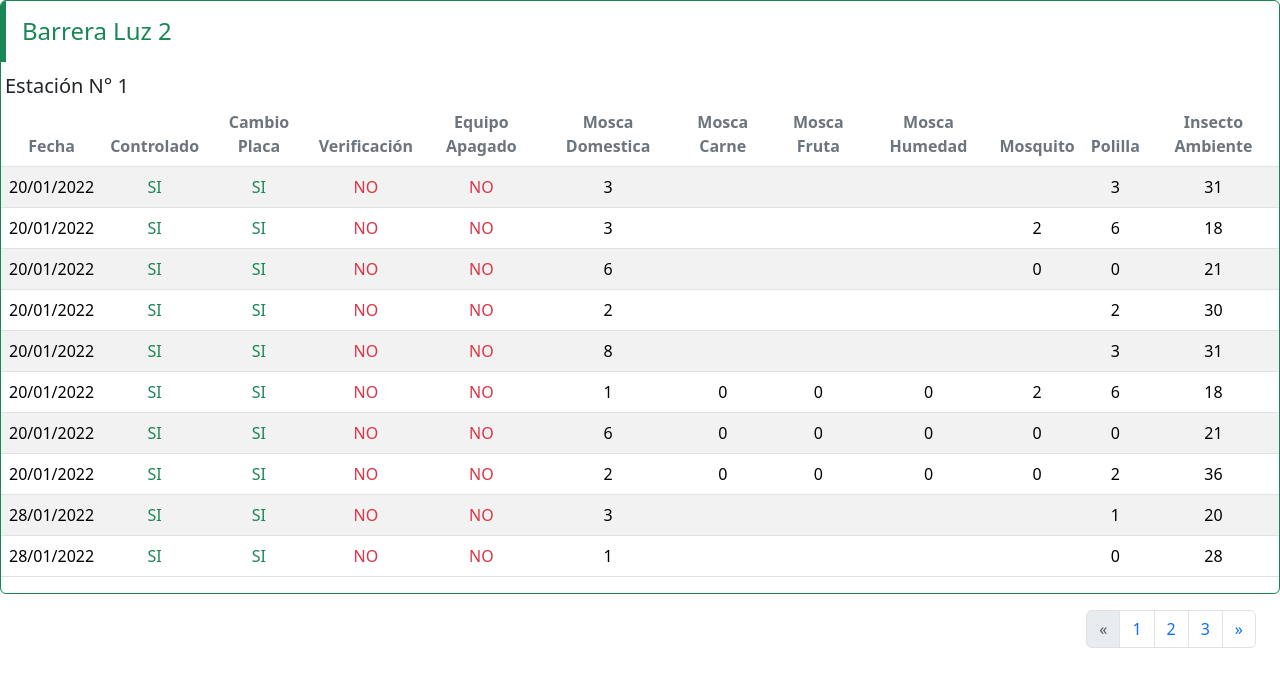
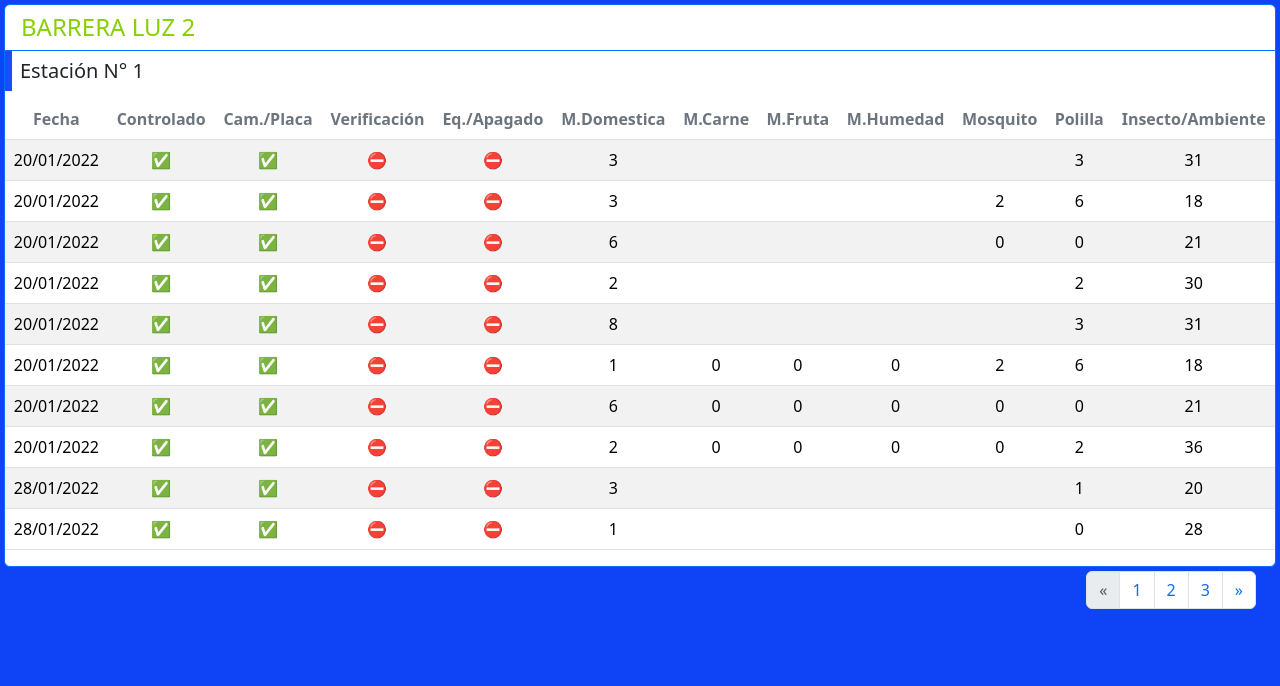
Before and after one commit to charlyeze/WebAppClienteBioclean, a React (Vite) app in the folder AppClienteQR/: page / in a window 1280 px wide. Shown: the top 686 px of the page. Built offline with nearby package versions, Linux system fonts and the light colour scheme.

Commit message:
Algunos cambios de estilo
iconos

```diff
--- a/AppClienteQR/index.html
+++ b/AppClienteQR/index.html
@@ -4,7 +4,7 @@
     <meta charset="UTF-8" />
     <link rel="icon" type="" href="" />
     <meta name="viewport" content="width=device-width, initial-scale=1.0" />
-    <title>Scanner QR</title>
+    <title>BioClean QR</title>
   </head>
   <body>
     <div id="root"></div>
--- a/AppClienteQR/src/App.css
+++ b/AppClienteQR/src/App.css
@@ -1,6 +1,3 @@
-h4{
-    margin: 5;
-    padding-left: 2;
-    display: inline-block;
-    border-left: 5px solid rgb(135, 208, 2);
+h5{
+    border-left: 7px solid rgba(2, 59, 245, 0.907);
 }
--- a/AppClienteQR/src/App.jsx
+++ b/AppClienteQR/src/App.jsx
@@ -32,7 +32,7 @@ function App() {
 
   const getValue = (type, value) => {
     if (type === "Boolean") {
-      return value ? "SI" : "NO";
+      return value ? '✅' : '⛔';
     }
     if (type === "Date") {
       return formatoFecha(value);
@@ -42,14 +42,14 @@ function App() {
 
   return (
     <>
-      <div className="table-responsive card border-success mb-3">
-        <h4 className="card-body bg-transparent border-success text-success">{barreras[barrera]}</h4>
-        <h5 className="m-1">Estación N° {estacion}</h5>
+      <div className="table-responsive card border-primary m-1">
+        <h4 className="card-header bg-transparent border-primary text-uppercase" style={{color:"rgb(135, 208, 2)"}}>{barreras[barrera]}</h4>
+        <h5 className="p-2">Estación N° {estacion}</h5>
         <table className="table text-center table-striped">
           <thead>
             <tr>
               {tableColumns.map((column) => (
-                <th key={column.propierty}>
+                <th key={column.property}>
                   <span className="text-secondary">{column.name}</span>
                 </th>
               ))}
@@ -73,7 +73,7 @@ function App() {
       <div/>
       <div className="pe-4">
         <nav aria-label="Page navigation example">
-          <ul className="pagination justify-content-end">
+          <ul className="pagination justify-content-end ">
             <li className="page-item disabled">
               <a className="page-link" href="#" aria-label="Previous">
                 <span aria-hidden="true">&laquo;</span>
--- a/AppClienteQR/src/data/columns.js
+++ b/AppClienteQR/src/data/columns.js
@@ -6,16 +6,16 @@ const commonsBarreras = [
 const commonsBarrerasLuz = [
   { name: "Fecha", property: "fecha", type: "Date" },
   { name: "Controlado", property: "controlado", type: "Boolean" },
-  { name: "Cambio Placa", property: "cambio_placa", type: "Boolean" },
+  { name: "Cam./Placa", property: "cambio_placa", type: "Boolean" },
   { name: "Verificación", property: "verificacion", type: "Boolean" },
-  { name: "Equipo Apagado", property: "equipo_apagado", type: "Boolean" },
+  { name: "Eq./Apagado", property: "equipo_apagado", type: "Boolean" },
 ];
 
 const commonsExtraLuz = [
-  { name: "Mosca Domestica", property: "mosca_domestica", type: "Number" },
-  { name: "Mosca Carne", property: "mosca_carne", type: "Number" },
-  { name: "Mosca Fruta", property: "mosca_fruta", type: "Number" },
-  { name: "Mosca Humedad", property: "mosca_humedad", type: "Number" },
+  { name: "M.Domestica", property: "mosca_domestica", type: "Number" },
+  { name: "M.Carne", property: "mosca_carne", type: "Number" },
+  { name: "M.Fruta", property: "mosca_fruta", type: "Number" },
+  { name: "M.Humedad", property: "mosca_humedad", type: "Number" },
   { name: "Mosquito", property: "mosquito", type: "Number" },
 ];
 
@@ -31,7 +31,7 @@ const columns = {
   ]),
   barreraluz2: commonsBarrerasLuz.concat(commonsExtraLuz, [
     { name: "Polilla", property: "polilla", type: "Number" },
-    { name: "Insecto Ambiente", property: "insecto_ambiente", type: "Number" },
+    { name: "Insecto/Ambiente", property: "insecto_ambiente", type: "Number" },
   ]),
   barreraluz3: commonsBarrerasLuz.concat(commonsExtraLuz, [
     { name: "Polilla", property: "polilla", type: "Number" },
--- a/AppClienteQR/src/index.css
+++ b/AppClienteQR/src/index.css
@@ -1,4 +1,5 @@
 body {
   margin: 0 auto;
   min-height: 100vh;
+  background-color: rgba(2, 59, 245, 0.948);
 }
```
Also changed, not shown: AppClienteQR/src/Pages/BarreraLuz.jsx (deleted, +0 -32 lines).
